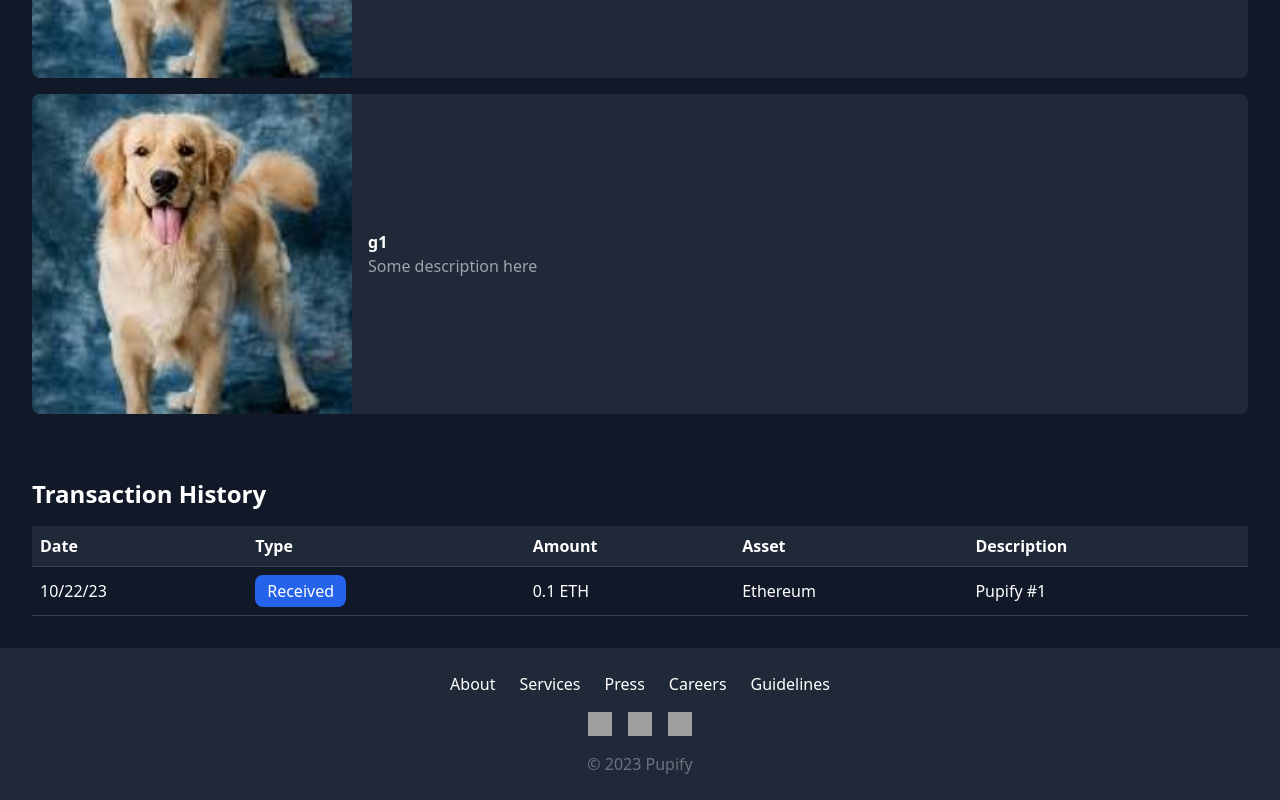
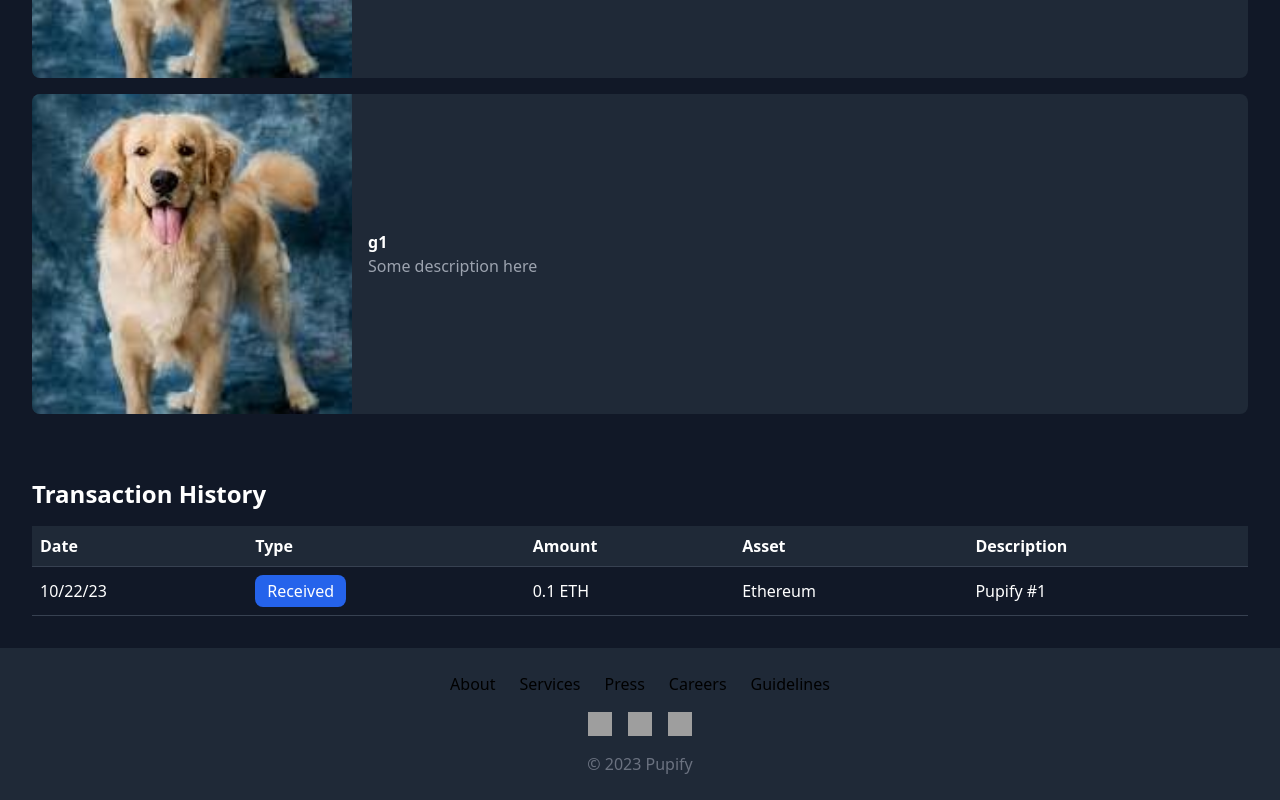
Before and after one commit to aii23/dog3, a Next.js app: page / in a window 1280 px wide. Shown: the part 871-1671 px from the top of the page. Built offline with nearby package versions, Linux system fonts and the light colour scheme; grey boxes are pictures that could not be loaded.

Commit message:
Fixed footer and header

```diff
--- /dev/null
+++ b/components/footer.tsx
@@ -0,0 +1,49 @@
+import React from 'react';
+
+const Footer: React.FC = () => {
+  return (
+    <footer className="p-6 bg-gray-800 text-center">
+      <ul className="flex justify-center space-x-6 mb-4">
+        <li>
+          <a href="#" className="hover:text-gray-300">
+            About
+          </a>
+        </li>
+        <li>
+          <a href="#" className="hover:text-gray-300">
+            Services
+          </a>
+        </li>
+        <li>
+          <a href="#" className="hover:text-gray-300">
+            Press
+          </a>
+        </li>
+        <li>
+          <a href="#" className="hover:text-gray-300">
+            Careers
+          </a>
+        </li>
+        <li>
+          <a href="#" className="hover:text-gray-300">
+            Guidelines
+          </a>
+        </li>
+      </ul>
+      <div className="flex justify-center space-x-4 mb-4">
+        <a href="#">
+          <img src="/instagram-icon.png" alt="Instagram" className="w-6 h-6" />
+        </a>
+        <a href="#">
+          <img src="/twitter-icon.png" alt="Twitter" className="w-6 h-6" />
+        </a>
+        <a href="#">
+          <img src="/facebook-icon.png" alt="Facebook" className="w-6 h-6" />
+        </a>
+      </div>
+      <p className="text-gray-500">&copy; 2023 Pupify</p>{' '}
+    </footer>
+  );
+};
+
+export default Footer;
--- a/components/header.tsx
+++ b/components/header.tsx
@@ -3,7 +3,7 @@ import React from 'react';
 
 export const Header = () => {
   return (
-    <header className="p-6 border-b border-gray-700">
+    <header className="p-6 border-b border-gray-700 bg-gray-900 text-white">
       <nav className="flex justify-between items-center">
         <div className="text-xl font-bold">Dog3</div>
         <ul className="flex space-x-8">
--- a/pages/index.tsx
+++ b/pages/index.tsx
@@ -2,11 +2,13 @@ import Image from 'next/image';
 import { Header } from '../components/header';
 import { my_mocked_dogs } from '../components/mock/mocked_data';
 import DogCardExtended from '../components/extended_dog_card';
+import Footer from '../components/footer';
 
 export default function Home() {
   return (
+    <>
+      <Header />
       <div className="bg-gray-900 text-white min-h-screen flex flex-col">
-      <Header />
         <main className="flex-1 p-8 space-y-16">
           <section>
             <h1 className="text-3xl font-semibold">My Account</h1>
@@ -53,52 +55,8 @@ export default function Home() {
             </table>
           </section>
         </main>
-
-      <footer className="p-6 bg-gray-800 text-center">
-        <ul className="flex justify-center space-x-6 mb-4">
-          <li>
-            <a href="#" className="hover:text-gray-300">
-              About
-            </a>
-          </li>
-          <li>
-            <a href="#" className="hover:text-gray-300">
-              Services
-            </a>
-          </li>
-          <li>
-            <a href="#" className="hover:text-gray-300">
-              Press
-            </a>
-          </li>
-          <li>
-            <a href="#" className="hover:text-gray-300">
-              Careers
-            </a>
-          </li>
-          <li>
-            <a href="#" className="hover:text-gray-300">
-              Guidelines
-            </a>
-          </li>
-        </ul>
-        <div className="flex justify-center space-x-4 mb-4">
-          <a href="#">
-            <img
-              src="/instagram-icon.png"
-              alt="Instagram"
-              className="w-6 h-6"
-            />
-          </a>
-          <a href="#">
-            <img src="/twitter-icon.png" alt="Twitter" className="w-6 h-6" />
-          </a>
-          <a href="#">
-            <img src="/facebook-icon.png" alt="Facebook" className="w-6 h-6" />
-          </a>
       </div>
-        <p className="text-gray-500">&copy; 2023 Pupify</p>
-      </footer>
-    </div>
+      <Footer />
+    </>
   );
 }
--- a/pages/marketplace.tsx
+++ b/pages/marketplace.tsx
@@ -3,12 +3,13 @@ import { Header } from '../components/header';
 import DogCard from '../components/dog_card';
 import { Dog } from '../components/interfaces/Dog';
 import { mocked_dogs } from '../components/mock/mocked_data';
+import Footer from '../components/footer';
 
 export default function Marketplace() {
   return (
+    <>
+      <Header />
       <div className="bg-gray-900 text-white min-h-screen flex flex-col">
-      <Header />
-
         <main className="flex-1 p-8 space-y-8">
           <section>
             <h1 className="text-3xl font-semibold">Marketplace</h1>
@@ -42,5 +43,7 @@ export default function Marketplace() {
           </div>
         </main>
       </div>
+      <Footer />
+    </>
   );
 }
```
Also changed, not shown: components/transaction_history.tsx (added). Lines whose indentation alone changed are shown as unchanged.
